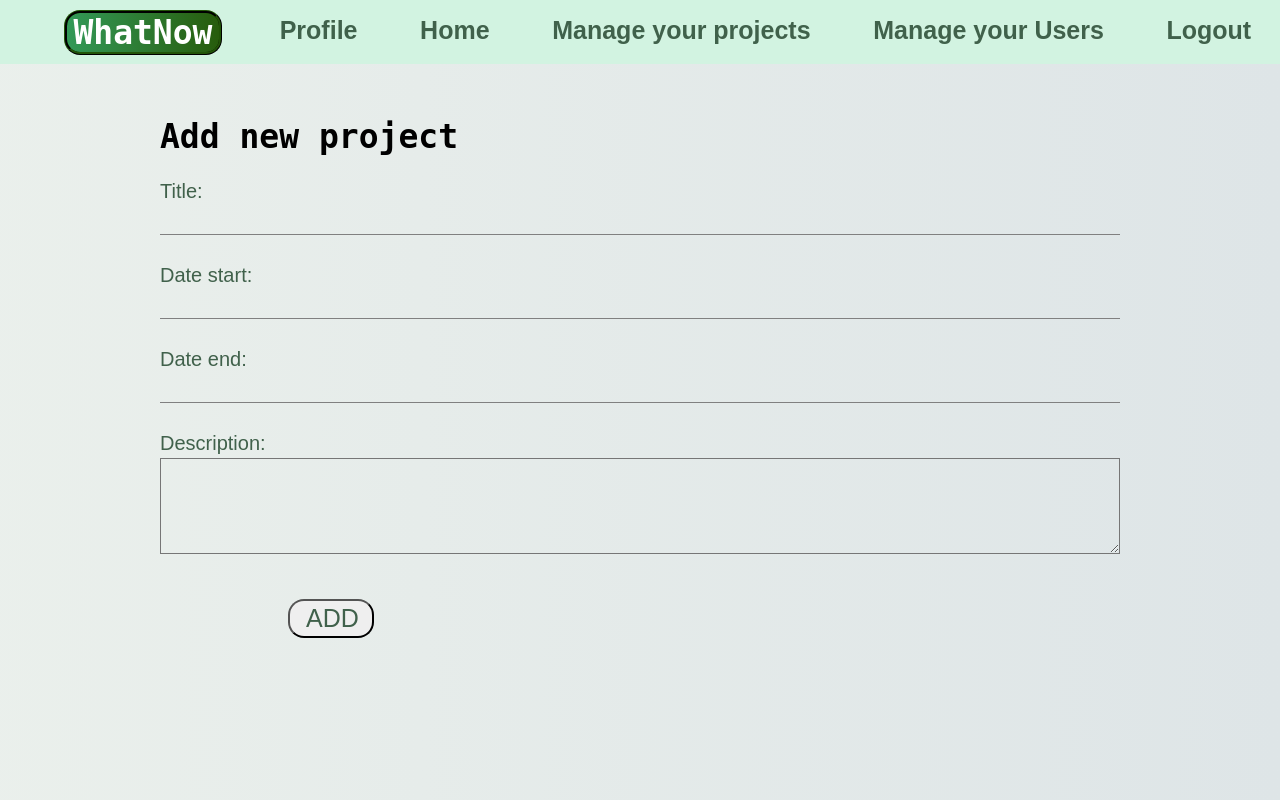
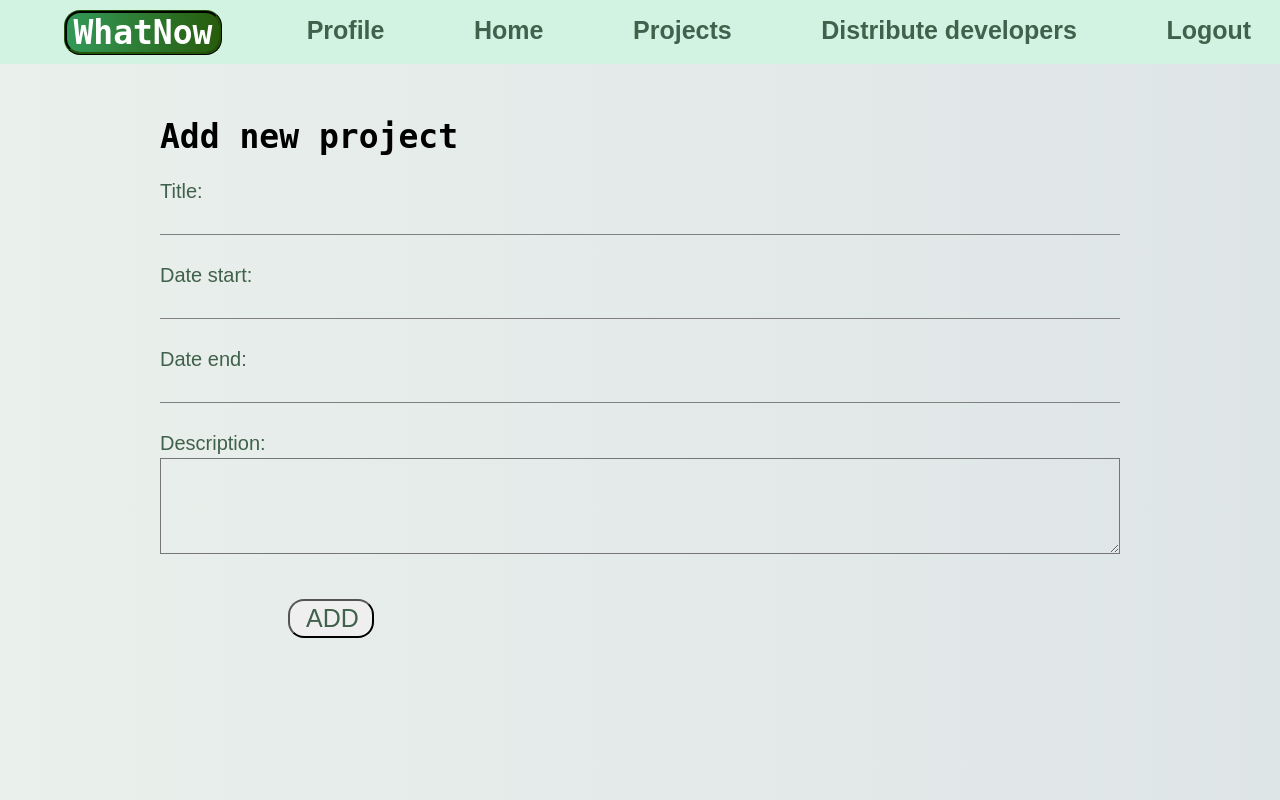
Before and after one commit to yyotova/WhatNow, a Django app: page /tasks/projects/new/ in a window 1280 px wide. Run offline with Django 3.2, Linux system fonts and the light colour scheme.

Commit message:
update projects/base

```diff
--- a/whatnow/tasks/templates/projects/base.html
+++ b/whatnow/tasks/templates/projects/base.html
@@ -8,8 +8,8 @@
     <strong class="logo">WhatNow</strong>
     <a href="{% url 'profile' %}" class="home"><b>Profile</b></a>
     <a href="{% url 'tasks:index' %}" class="home"><b>Home</b></a>
-    <a href="{% url 'tasks:projects:list' %}" class="navigation"><b>Manage your projects</b></a>
-    <a href="{% url 'user-list' %}" class="navigation"><b>Manage your Users</b></a>
+    <a href="{% url 'tasks:projects:list' %}" class="navigation"><b>Projects</b></a>
+    <a href="{% url 'user-list' %}" class="navigation"><b>Distribute developers</b></a>
     <a href="{% url 'logout' %}" class="home"><b>Logout</b></a>
 </header>
 
```
